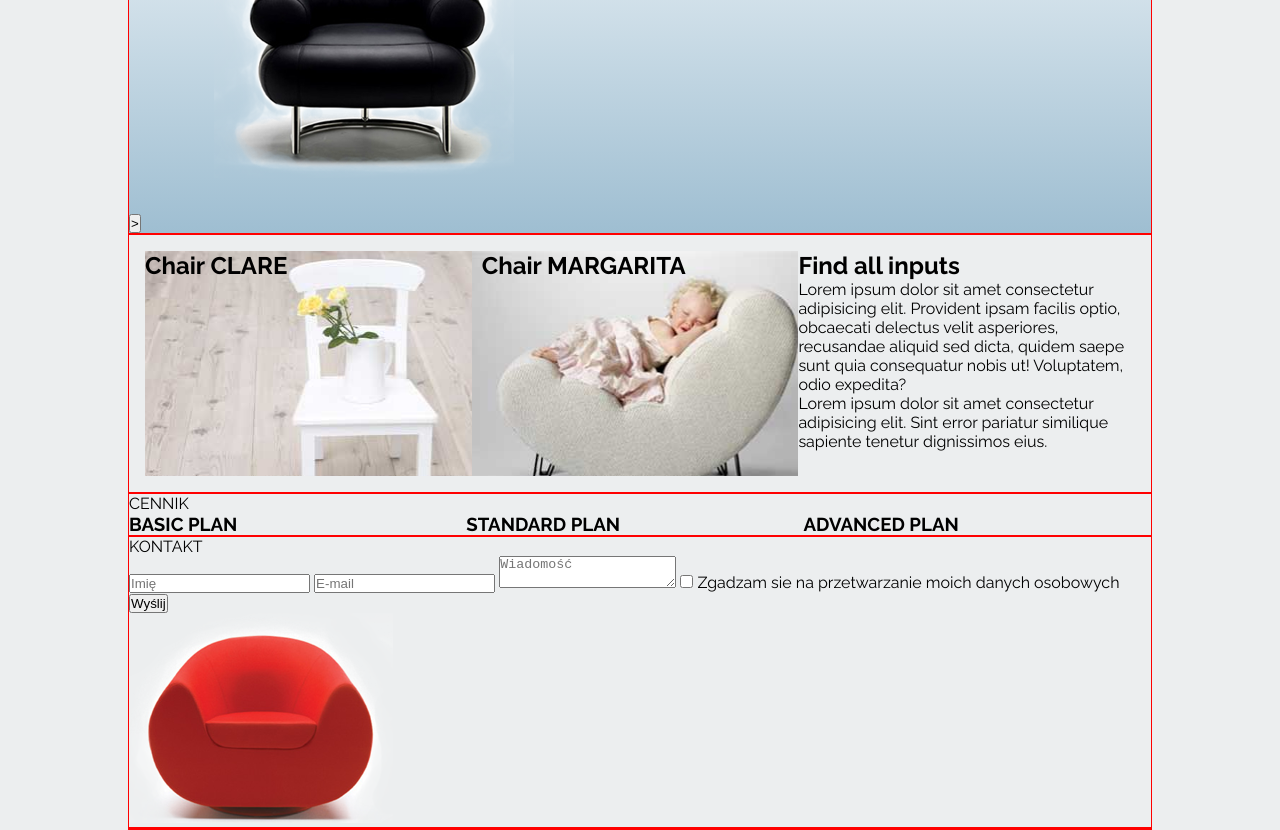
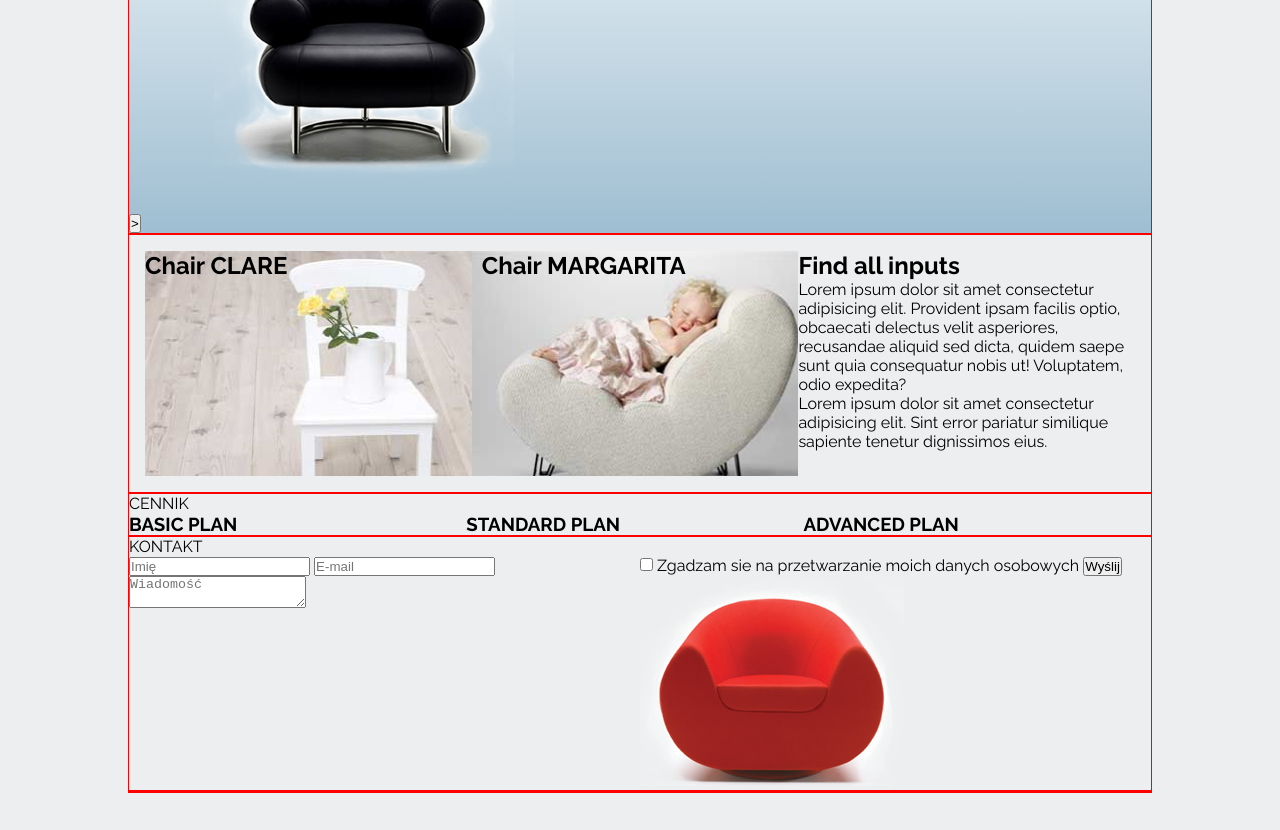
Before and after one commit to kacperfonder/first-project_CL, a plain HTML site: page index.html in a window 1280 px wide. Shown: the part 200-1030 px from the top of the page. After the commit the page ends 993 px from the top, so only its background shows below. Drawn offline with Linux system fonts and the light colour scheme.

Commit message:
first_project-begin

```diff
--- a/css/style.css
+++ b/css/style.css
@@ -69,7 +69,9 @@ body {
     background-image: url(../images/box1_img.jpg);
     height: 225px;
     background-size: cover;
-
+}
+.formulation {
+    display: block;
 }
 .mid-img {
     background-image: url(../images/box2_img.jpg);
--- a/index.html
+++ b/index.html
@@ -96,7 +96,8 @@
     <section class="form-section">
         <div class="container">
             <span class="section-head">KONTAKT</span>
-
+            <div class="col-2-layout">
+                <div class="column formulation">
                     <form class="form" action="">
                         <label>
                             <input type="text" class = "form-control" placeholder="Imię" name="firstname">
@@ -107,15 +108,15 @@
                         <label>
                             <textarea class = "form-control" name="message" placeholder="Wiadomość"></textarea>
                         </label>
-
-
-
+                    </form>
+                </div>
+                <div class="column">
                     <input type="checkbox" id="agreement" name="send" value="agreement">
                     <label for="agreement">Zgadzam sie na przetwarzanie moich danych osobowych</label>
                     <button type="submit" class="submit-button">Wyślij</button>
-                </form>
-
                     <span ="red-chair"><img src="images/red_chair.png" alt="red-chair"></span>
+                </div>
+            </div>
         </div>
     </section>
 
```
Lines whose indentation alone changed are shown as unchanged.
